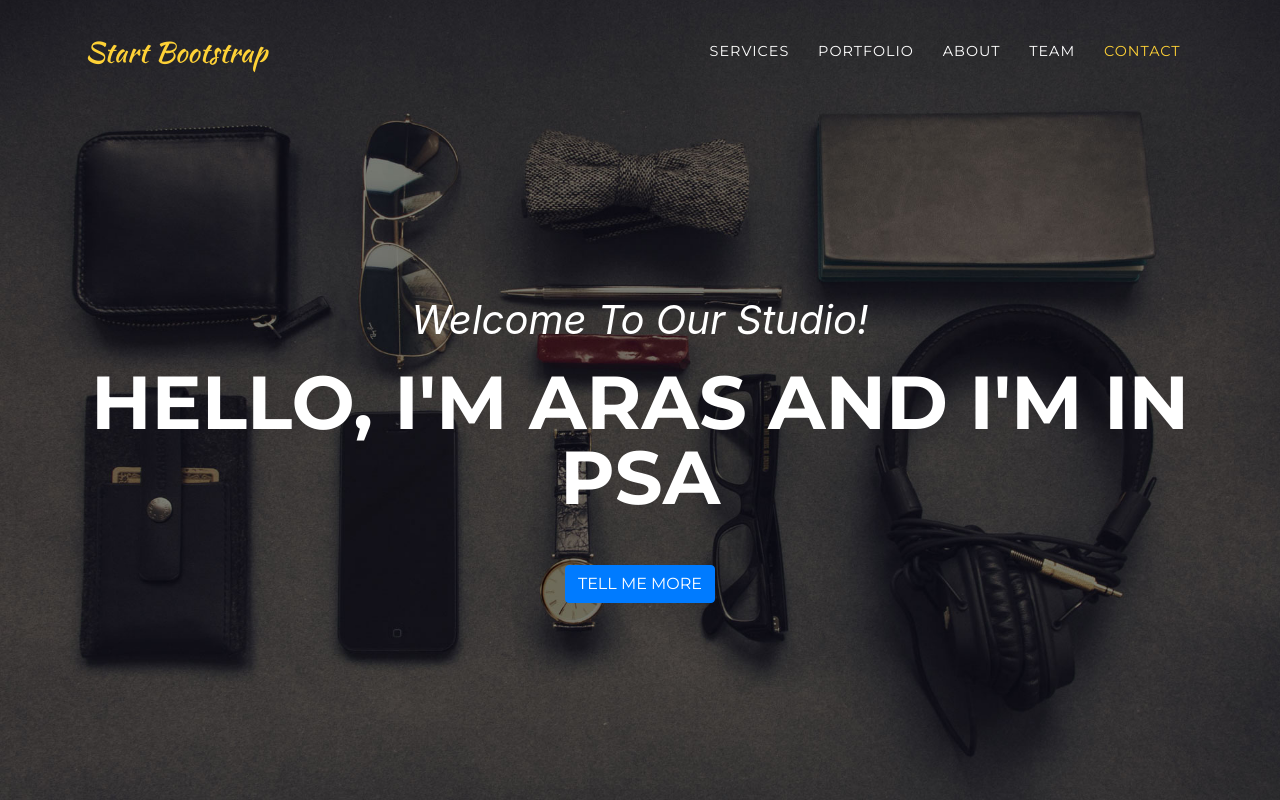
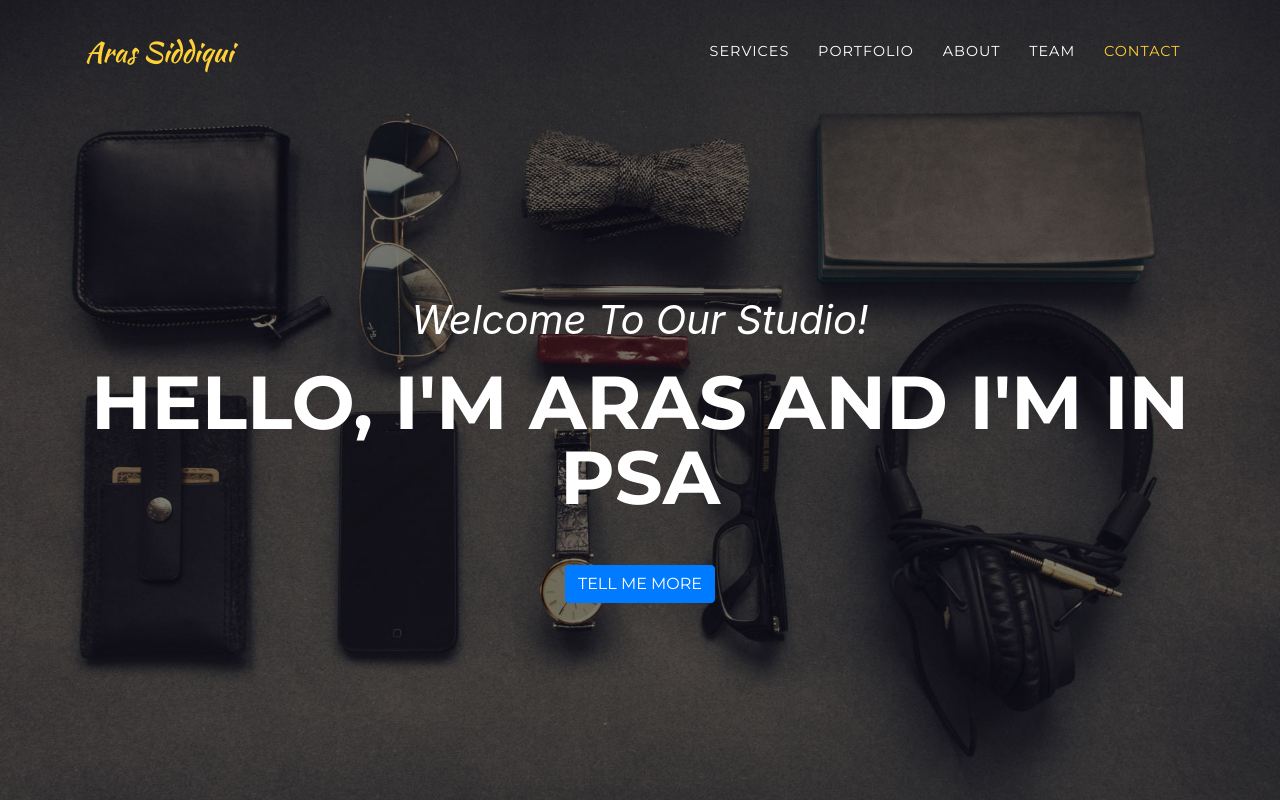
Before and after one commit to siddia/siddia.github.io, a website with bundled scripts: page index.html in a window 1280 px wide. Shown: the top 800 px of the page. Built offline with nearby package versions, Linux system fonts and the light colour scheme; a web font is replaced by a local one.

Commit message:
Update index.html

```diff
--- a/index.html
+++ b/index.html
@@ -30,7 +30,7 @@
     <!-- Navigation -->
     <nav class="navbar navbar-expand-lg navbar-dark fixed-top" id="mainNav">
       <div class="container">
-        <a class="navbar-brand js-scroll-trigger" href="#page-top">Start Bootstrap</a>
+        <a class="navbar-brand js-scroll-trigger" href="#page-top"> Aras Siddiqui</a>
         <button class="navbar-toggler navbar-toggler-right" type="button" data-toggle="collapse" data-target="#navbarResponsive" aria-controls="navbarResponsive" aria-expanded="false" aria-label="Toggle navigation">
           Menu
           <i class="fas fa-bars"></i>
```
